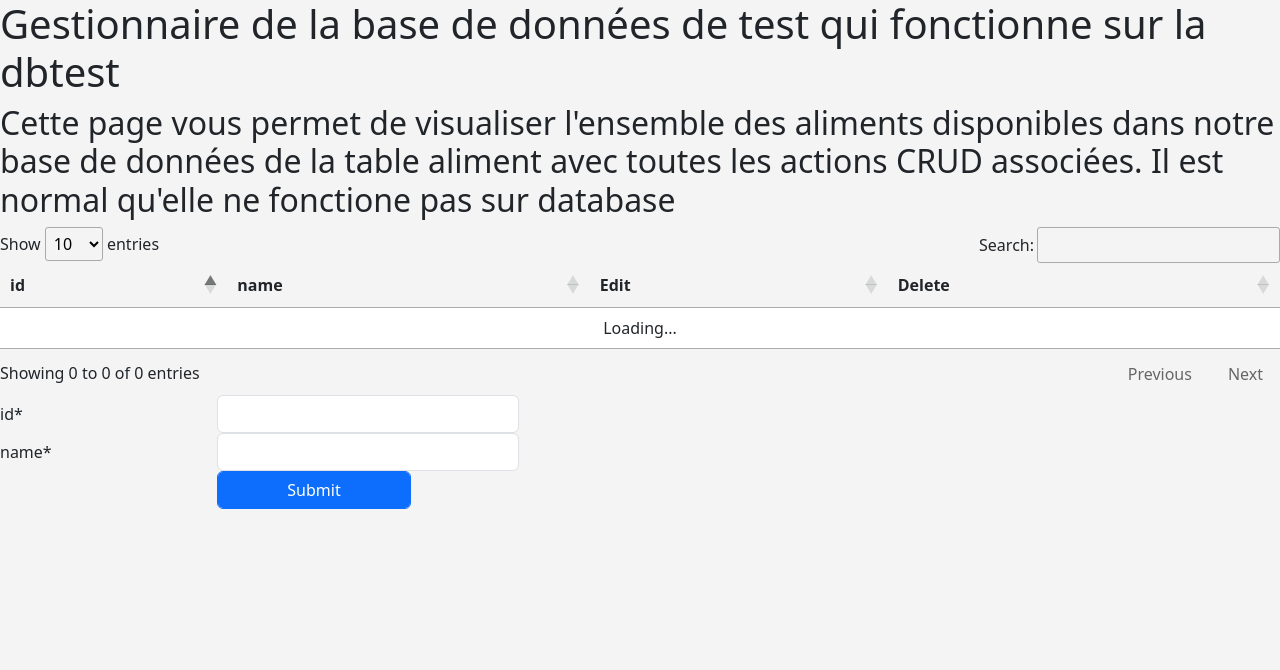
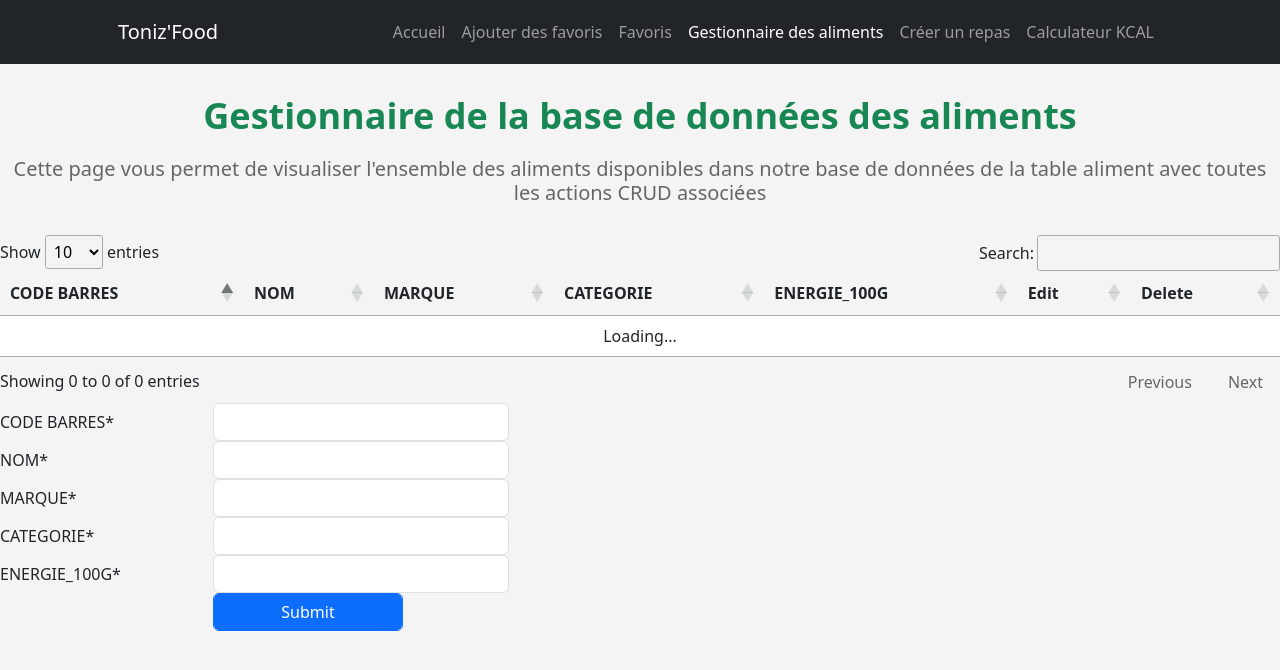
Before and after one commit to NizarMhaya/Toniz, a PHP site: page /Toniz/aliments.php in a window 1280 px wide. Shown: the top 670 px of the page. Run offline with PHP 8.4, Linux system fonts and the light colour scheme; some libraries are stand-ins or nearby versions.

Commit message:
aliments reel devient aliments

```diff
--- a/frontend/aliments.php
+++ b/frontend/aliments.php
@@ -11,18 +11,28 @@
     <script src="https://cdn.jsdelivr.net/npm/bootstrap@5.3.2/dist/js/bootstrap.bundle.min.js" integrity="sha384-C6RzsynM9kWDrMNeT87bh95OGNyZPhcTNXj1NW7RuBCsyN/o0jlpcV8Qyq46cDfL" crossorigin="anonymous"></script>
     <script src="https://cdn.datatables.net/1.13.6/js/jquery.dataTables.min.js"></script>
     <link rel="stylesheet" href="CSS/styles.css">
+    <link rel="icon" type="image/x-icon" href="assets/faviconV2.png" />
+
+    <?php require_once('template_menu.php'); ?>
+    <header class="bg-dark py-1">
+        <?php renderMenuToHTML('aliments'); ?>
+    </header>
 
 
 </head>
 
+<h1 class="my-custom-h1">Gestionnaire de la base de données des aliments</h1>
+<h2 id="custom-description">Cette page vous permet de visualiser l'ensemble des aliments disponibles dans notre base de données de la table aliment avec toutes les actions CRUD associées</h2>
+
 <body>
-    <h1>Gestionnaire de la base de données de test qui fonctionne sur la dbtest</h1>
-    <h2>Cette page vous permet de visualiser l'ensemble des aliments disponibles dans notre base de données de la table aliment avec toutes les actions CRUD associées. Il est normal qu'elle ne fonctione pas sur database</h2>
     <table id="myTable">
         <thead>
             <tr>
-                <th scope="col">id</th>
-                <th scope="col">name</th>
+                <th scope="col">CODE BARRES</th>
+                <th scope="col">NOM</th>
+                <th scope="col">MARQUE</th>
+                <th scope="col">CATEGORIE</th>
+                <th scope="col">ENERGIE_100G</th>
                 <th scope="col">Edit</th> <!-- Colonne pour le bouton Edit -->
                 <th scope="col">Delete</th> <!-- Colonne pour le bouton Delete -->
             </tr>
@@ -32,15 +42,34 @@
     </table>
     <form id="addStudentForm">
         <div class="form-group row">
-            <label for="idInput" class="col-sm-2 col-form-label">id*</label>
+            <div class="form-group row">
+                <label for="codeBarresInput" class="col-sm-2 col-form-label">CODE BARRES*</label>
                 <div class="col-sm-3">
-                <input type="text" class="form-control" id="idInput">
+                    <input type="text" class="form-control" id="codeBarresInput">
                 </div>
             </div>
             <div class="form-group row">
-            <label for="nameInput" class="col-sm-2 col-form-label">name*</label>
+                <label for="nomInput" class="col-sm-2 col-form-label">NOM*</label>
                 <div class="col-sm-3">
-                <input type="text" class="form-control" id="nameInput">
+                    <input type="text" class="form-control" id="nomInput">
+                </div>
+            </div>
+            <div class="form-group row">
+                <label for="idInput" class="col-sm-2 col-form-label">MARQUE*</label>
+                <div class="col-sm-3">
+                    <input type="text" class="form-control" id="marqueInput">
+                </div>
+            </div>
+            <div class="form-group row">
+                <label for="nameInput" class="col-sm-2 col-form-label">CATEGORIE*</label>
+                <div class="col-sm-3">
+                    <input type="text" class="form-control" id="categorieInput">
+                </div>
+            </div>
+            <div class="form-group row">
+                <label for="nameInput" class="col-sm-2 col-form-label">ENERGIE_100G*</label>
+                <div class="col-sm-3">
+                    <input type="text" class="form-control" id="energieInput">
                 </div>
             </div>
             <div class="form-group row">
@@ -56,9 +85,9 @@
 
     <script>
         let apiUrl = "<?php require_once 'config.php'; // j'utilise en chemin relatif vers config dont le but est de ne plus utiliser de lien en dur pour l'API...
-                        echo _API_URL; ?> "; // utilisation de la variable définie dans config
+                        echo _API_URL_ALIMENT; ?> "; // utilisation de la variable définie dans config
     </script>
-    <script src="JS/script.js" defer></script>
+    <script src="JS/script_aliments.js" defer></script>
 
 </body>
 
```
Also changed, not shown: frontend/aliments_reel.php (deleted, +0 -94 lines). Lines whose indentation alone changed are shown as unchanged.
